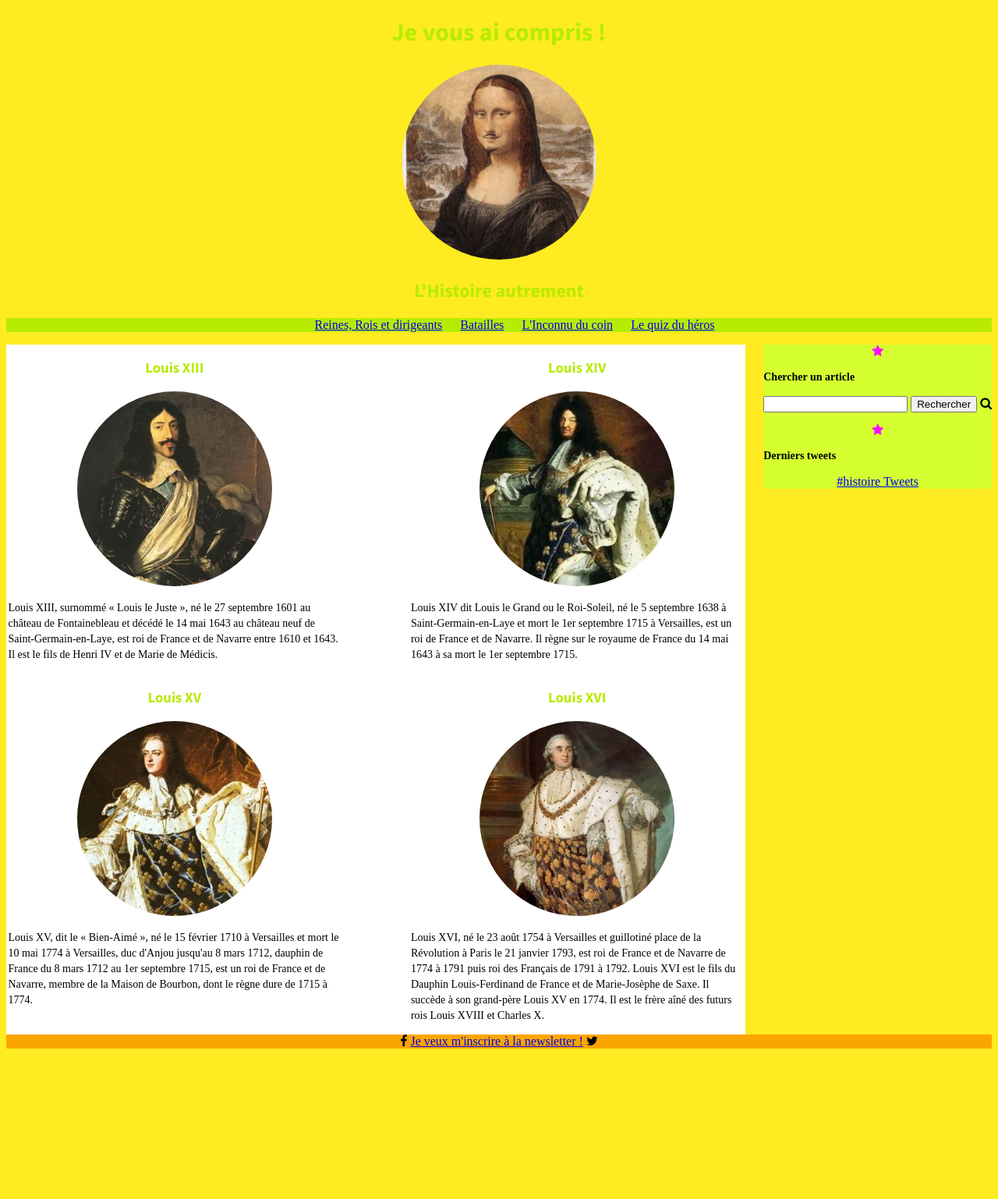
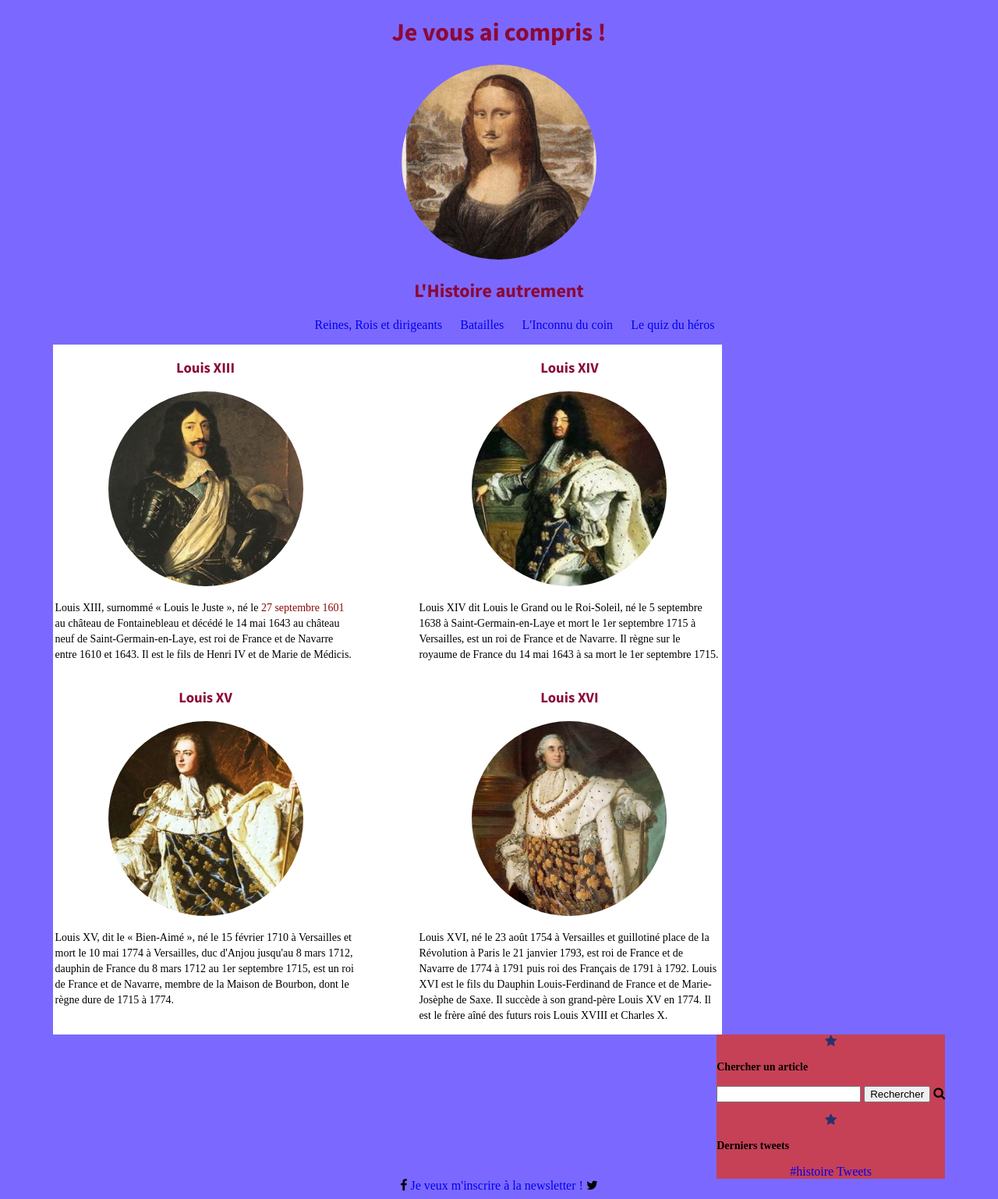
Before and after one commit to clemencet/BlogHist, a PHP site: page / in a window 1280 px wide. Shown: the whole page at 78% size. Before the commit the page ends 1345 px from the top, so only its background shows below. Run offline with PHP 8.4, Linux system fonts and the light colour scheme; some libraries are stand-ins or nearby versions; some web fonts are replaced.

Commit message:
maj_14-09-10

```diff
--- a/index.html
+++ b/index.html
@@ -9,6 +9,7 @@
 	<link href='http://fonts.googleapis.com/css?family=Habibi' rel='stylesheet' type='text/css'>
 </head>
 <body>
+	<div id="margin">
 		<h1>Je vous ai compris !</h1>
 		<img src="lhooq.jpg">
 		<h2>L'Histoire autrement</h2>
@@ -23,12 +24,17 @@
 		<section>
 			<article class="left">
 				<h3>Louis XIII</h3>
-		<img src="Louisxiii.jpg">
-		<p>Louis XIII, surnommé « Louis le Juste », né le 27 septembre 1601 au château de Fontainebleau et décédé le 14 mai 1643 au château neuf de Saint-Germain-en-Laye, est roi de France et de Navarre entre 1610 et 1643. Il est le fils de Henri IV et de Marie de Médicis.</p>
+				<img src="louisxiii.jpg">
+				<p>Louis XIII, surnommé « Louis le Juste », né le <span class="pink" >27 septembre 1601</span> au château de Fontainebleau et décédé le 14 mai 1643 au château neuf de Saint-Germain-en-Laye, est roi de France et de Navarre entre 1610 et 1643. Il est le fils de Henri IV et de Marie de Médicis.</p>
 			</article>
 			<article class="right">
 				<h3>Louis XIV</h3>
-		<img src="louisxiv.jpg">
+				<div class="easteregg">
+					<img  src="louisxiv.jpg" >
+					<div >
+						<p class="hidden">Le Roi Soleil</p>
+					</div>
+				</div>
 				<p>Louis XIV dit Louis le Grand ou le Roi-Soleil, né le 5 septembre 1638 à Saint-Germain-en-Laye et mort le 1er septembre 1715 à Versailles, est un roi de France et de Navarre. Il règne sur le royaume de France du 14 mai 1643 à sa mort le 1er septembre 1715.</p>
 			</article>
 			<article class="left">
@@ -43,13 +49,13 @@
 				</article>
 		</section>
 		<aside>
-	<i class="fa fa-star pink" ></i>
+			<i class="fa fa-star dblue" ></i>
 			<p><strong>Chercher un article</strong></p>
 			<p> <form action="" class="formulaire">
 		               <input class="champ" type="text" value=""/>
 		                    <input class="bouton" type="button" value="Rechercher" class="fa fa-search" /> <i class="fa fa-search"></i>
 			</p>
-	<i class="fa fa-star pink" ></i>
+			<i class="fa fa-star dblue" ></i>
 			<p><strong>Derniers tweets</strong></p>
 			            <a class="twitter-timeline"  href="https://twitter.com/hashtag/histoire" data-widget-id="509265619980541952">#histoire Tweets</a>
 		            <script>!function(d,s,id){var js,fjs=d.getElementsByTagName(s)[0],p=/^http:/.test(d.location)?'http':'https';if(!d.getElementById(id)){js=d.createElement(s);js.id=id;js.src=p+"://platform.twitter.com/widgets.js";fjs.parentNode.insertBefore(js,fjs);}}(document,"script","twitter-wjs");</script>
@@ -59,5 +65,6 @@
 			<a href="#">Je veux m'inscrire à la newsletter !</a>
 			<i class="fa fa-twitter"></i>
 		</footer>
+	</div>
 </body>
 </html>
--- a/style.css
+++ b/style.css
@@ -1,31 +1,12 @@
-p{
-  font-size: 14px;
-  line-height: 20px;
-  text-align: left;
-  justify-content: space-between;
-	}
-h1 {
-	font-family:'Source Sans Pro', sans-serif;
-	color: #B8EB02;
-	text-align: center;
-	}
-h2{
-	font-family: 'Source Sans Pro', sans-serif;
-	color: #B8EB02;
-	text-align: center;
-	}
-h3{
-	font-family: 'Source Sans Pro', sans-serif;
-	color: #B8EB02;
-	text-align: center;
-	}
+/*---------------Balises html--------------*/
+
 body{
 	font-family: 'Habibi', serif;
-	background-color: #FFEB21;
+	background-color: #7B69FF;
 	text-align: center;
 }
 aside{
-	background-color: #D5FF31;
+	background-color: #C64156;
 	float: right;
 	width: 35%:;
 }
@@ -33,38 +14,103 @@
 	float: left;
 	width: 75%;
 }
+section{
+	background-color: white;
+}
+article{
+	width: 45%;
+	margin-left : 2.5px;
+	margin-right: 2.5px;
+}
 footer{
-	background-color: #FAA600;
+	background-color: #7B69FF;
 	clear: both;
 }
 nav{
-	background-color: #B8EB02;
+	background-color: #7B69FF;
 	text-align: center;
 }
-nav
-ul li {
-	display: inline;
-	padding: 0 0.6em;
+h1 {
+	font-family:'Source Sans Pro', sans-serif;
+	color: #8C0836;
+	text-align: center;
 }
-section{
-	background-color: white;
+h2{
+	font-family: 'Source Sans Pro', sans-serif;
+	color: #8C0836;
+	text-align: center;
+}
+h3{
+	font-family: 'Source Sans Pro', sans-serif;
+	color: #8C0836;
+	text-align: center;
+}
+p{
+  font-size: 14px;
+  line-height: 20px;
+  text-align: left;
+  justify-content: space-between;
+}
+a{
+	text-decoration: none;
 }
 img{
 	width: 250px;
 	height: 250px;
 	border-radius: 50%;
 }
-.pink{
-	color: #FF0DFF;
+
+/*----------------Balises combinées-----------------*/
+
+nav ul li {
+	display: inline;
+	padding: 0 0.6em;
 }
-article{
-	width: 45%;
-	margin-left : 2.5px;
-	margin-right: 2.5px;
-	}
+
+/*------classes--------------*/
+
 .left{
 	float: left;
 }
 .right{
 	float: right;
 }
+
+.pink{
+	color: #8C0709;
+}
+.dblue{
+	color: #2A306E;
+}
+.hidden{
+	display: none;
+	opacity: 1;
+	color: black;
+	height: 100%;
+	background-color: white;
+}
+
+/*-------------------Pseudo-classes-------------*/
+
+a:hover{
+	text-decoration: underline;
+}
+.easteregg:hover{
+	opacity: 0.4;
+}
+.easteregg:hover .hidden {
+	display: inline;
+	text-align: center;
+	height: 100px;
+	width: 100px;
+}
+
+h3::before{
+	border-top: 5px;
+}
+/*-------------ID----------------*/
+
+#margin{
+	margin-left: 60px;
+	margin-right: 60px;
+}
```
Lines whose indentation alone changed are shown as unchanged.
